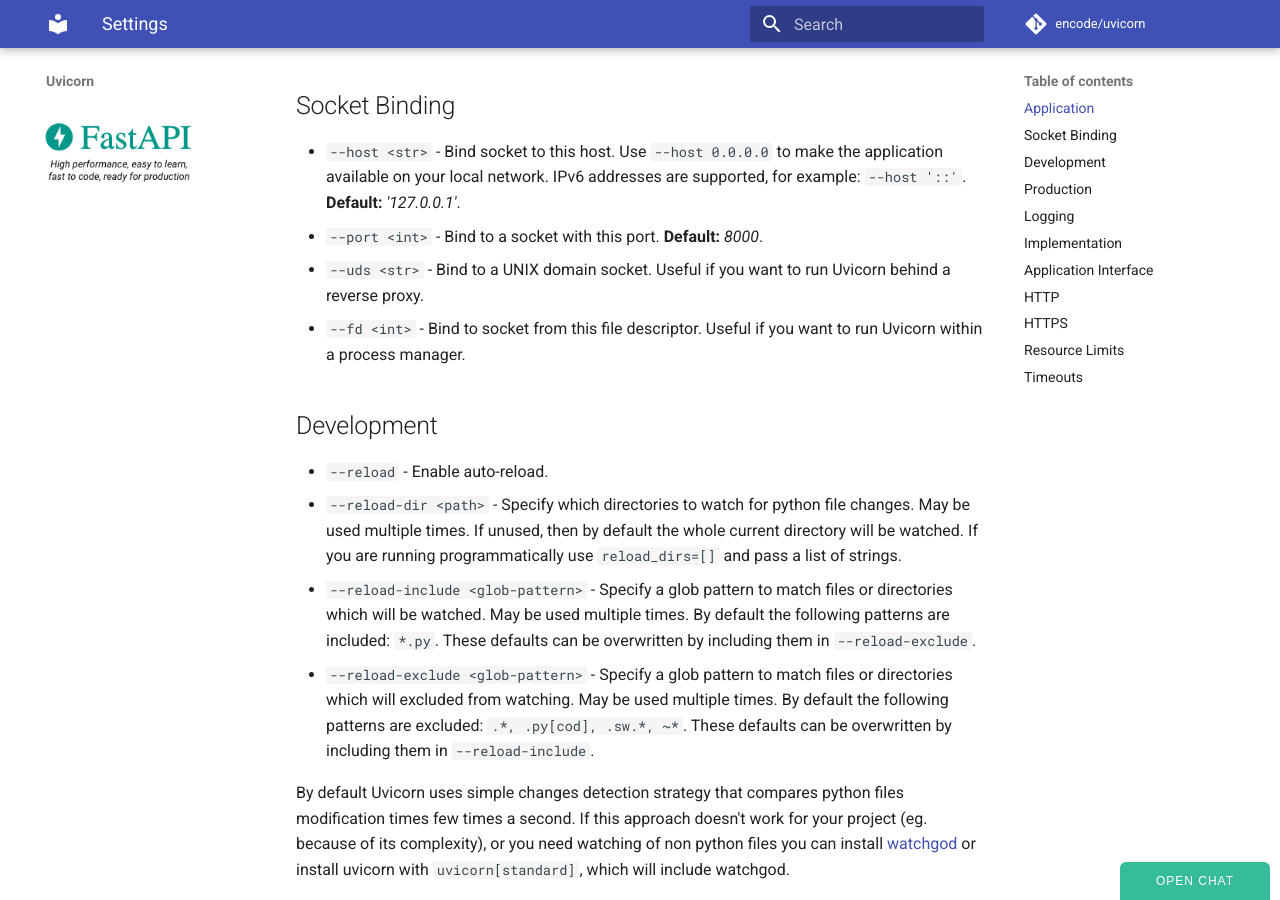
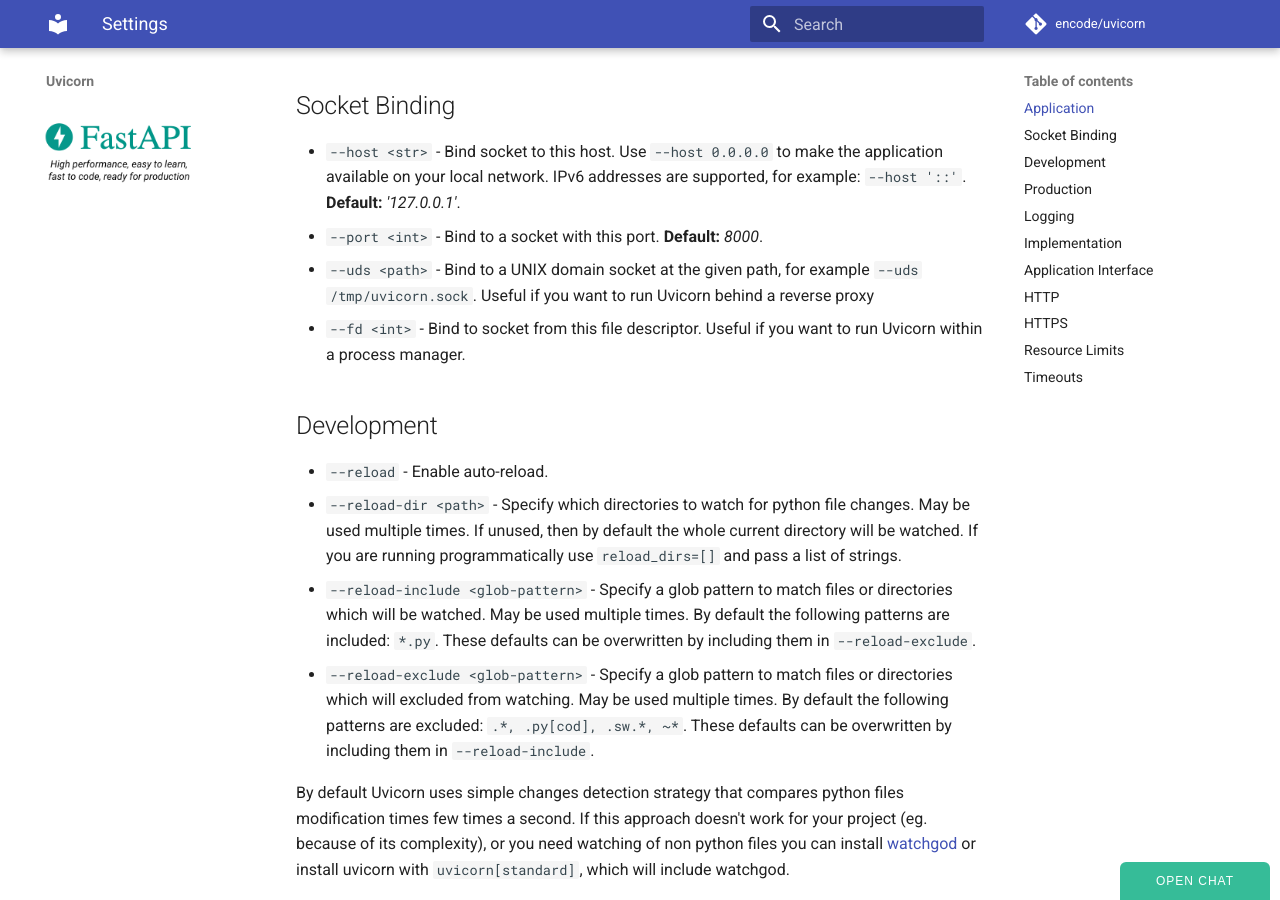
Before and after one commit to encode/uvicorn, an MkDocs documentation site: the page built from docs/settings.md, in a window 1280 px wide and 900 px high, scrolled down 426 px. Built offline with MkDocs 1.6.1 and Material for MkDocs 9.7.7, drawn with Linux system fonts in a browser that asks for light colours; comment, search, counter and statistics services are not loaded.

Commit message:
Edit settings --uds argument description for clarity

```diff
--- a/docs/settings.md
+++ b/docs/settings.md
@@ -16,7 +16,7 @@
 
 * `--host <str>` - Bind socket to this host. Use `--host 0.0.0.0` to make the application available on your local network. IPv6 addresses are supported, for example: `--host '::'`. **Default:** *'127.0.0.1'*.
 * `--port <int>` - Bind to a socket with this port. **Default:** *8000*.
-* `--uds <str>` - Bind to a UNIX domain socket. Useful if you want to run Uvicorn behind a reverse proxy.
+* `--uds <path>` - Bind to a UNIX domain socket at the given path, for example `--uds /tmp/uvicorn.sock`. Useful if you want to run Uvicorn behind a reverse proxy
 * `--fd <int>` - Bind to socket from this file descriptor. Useful if you want to run Uvicorn within a process manager.
 
 ## Development
```
